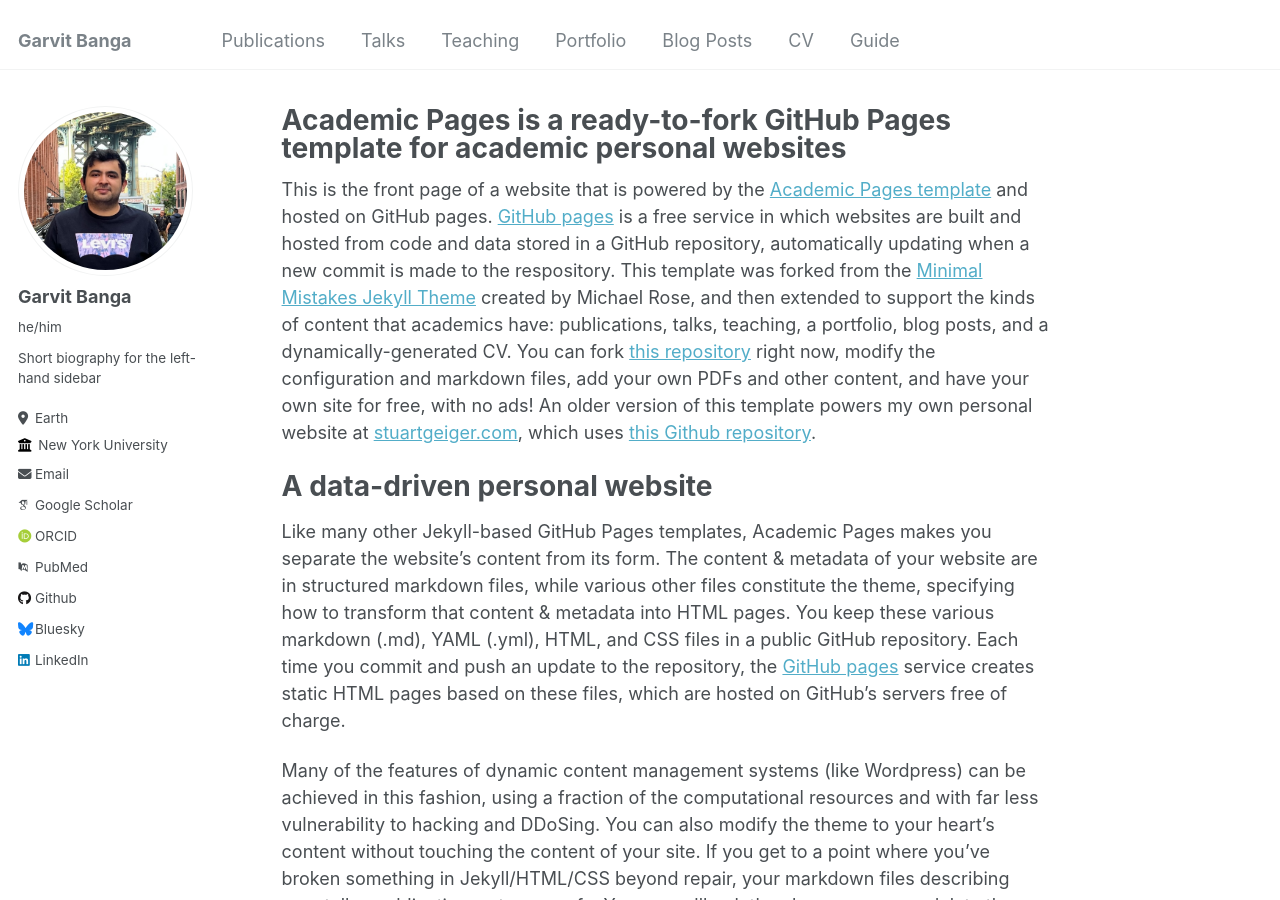
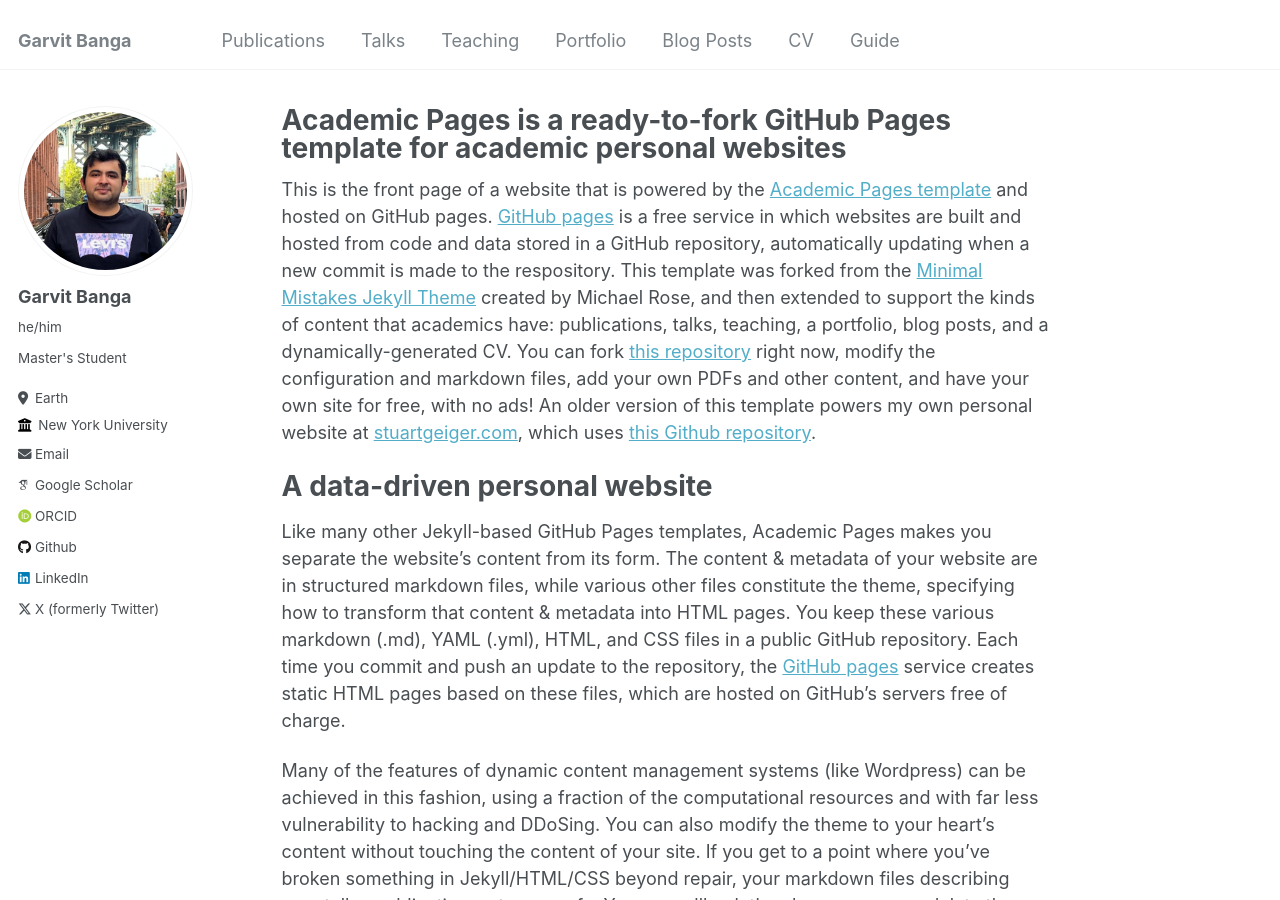
Before and after one commit to GarvitBanga/garvitbanga.github.io, a Jekyll site: the page built from _pages/about.md, in a window 1280 px wide and 900 px high. Built offline with Jekyll 4.4.1, drawn with Linux system fonts in a browser that asks for light colours; some web fonts are replaced; part of the change alters nothing that is shown.

Commit message:
Update _config.yml

```diff
--- a/_config.yml
+++ b/_config.yml
@@ -24,7 +24,7 @@ author:
   avatar           : "profile.png"
   name             : "Garvit Banga"
   pronouns         : "he/him" # example: "she/her"
-  bio              : "Short biography for the left-hand sidebar"
+  bio              : "Master's Student"
   location         : "Earth"
   employer         : "New York University"
   uri              : # URL
@@ -36,7 +36,7 @@ author:
   impactstory      : # URL
   orcid            : "https://orcid.org/0000-0001-6473-7261"
   semantic         : # URL
-  pubmed           : "https://www.ncbi.nlm.nih.gov/pubmed/?term=john+snow"
+  pubmed           : # URL
   researchgate     : # URL
 
   # Repositories and software development
@@ -48,7 +48,7 @@ author:
   stackoverflow    : # User number or user number and name (i.e., use "1" or "1/jeff-atwood")
 
   # Social media
-  bluesky          : "bsky.app" # Replace this with you Bluesky username
+  bluesky          : # Replace this with you Bluesky username
   facebook         : # Username
   flickr           : # Username
   foursquare       : # Username
@@ -65,7 +65,7 @@ author:
   steam            : # Username
   telegram         : # URL
   tumblr           : # Username
-  twitter          : # Username for X / Twitter
+  twitter          : "garvit_banga" # Username for X / Twitter
   vine             : # Username
   weibo            : # Username
   wikipedia        : # Username
```
